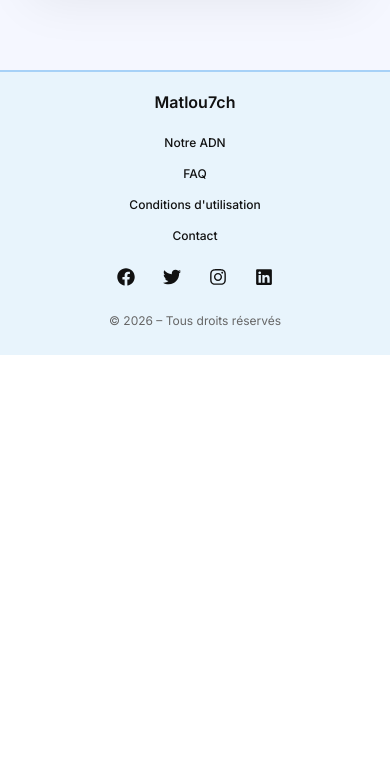
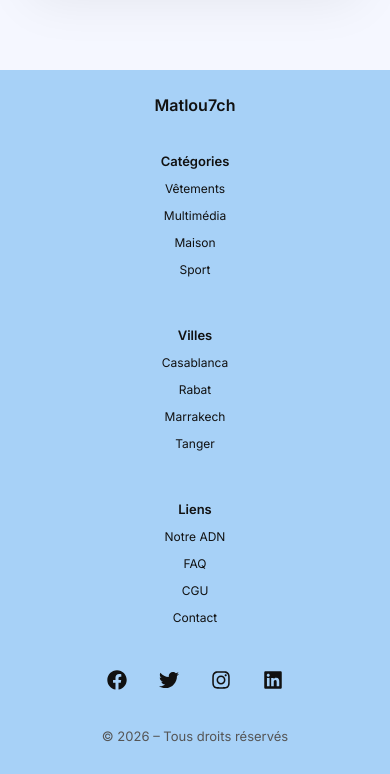
Before and after one commit to haytamnajim/matlou7ch-app, a React (Create React App) app: page /connexion in a window 390 px wide. Shown: the part 754-1528 px from the top of the page. Before the commit the page ends 1109 px from the top, so only its background shows below. Built offline with nearby package versions, Linux system fonts and the light colour scheme; no server answers.

Commit message:
feat: add responsive SimpleFooter component with navigation links and social icons

```diff
--- a/src/components/SimpleFooter.css
+++ b/src/components/SimpleFooter.css
@@ -1,12 +1,11 @@
 @import url('https://fonts.googleapis.com/css2?family=Inter:wght@400;500;600&display=swap');
 
 .simple-footer {
-  background-color: #e8f4fc;
+  background-color: #a7d1f7;
   color: #111;
   font-family: 'Inter', sans-serif;
-  padding: 25px 20px 20px;
+  padding: 30px 20px 25px;
   margin-top: auto;
-  border-top: 2px solid #a7d1f7;
 }
 
 .simple-footer-container {
@@ -15,11 +14,10 @@
   display: flex;
   flex-direction: column;
   align-items: center;
-  text-align: center;
-  gap: 15px;
+  gap: 25px;
 }
 
-/* Logo simplifié */
+/* Logo */
 .simple-footer-logo {
   margin-bottom: 5px;
 }
@@ -28,11 +26,11 @@
   text-decoration: none;
   display: flex;
   align-items: center;
-  gap: 8px;
+  gap: 10px;
 }
 
 .simple-footer-logo-text {
-  font-size: 18px;
+  font-size: 20px;
   font-weight: 600;
   color: #111;
   transition: color 0.3s ease;
@@ -42,20 +40,32 @@
   color: #3498db;
 }
 
-/* Liens principaux simplifiés */
+/* Sections en grille */
+.simple-footer-section {
+  width: 100%;
+}
+
+.simple-footer-title {
+  font-size: 14px;
+  font-weight: 600;
+  color: #111;
+  margin-bottom: 10px;
+  text-align: center;
+}
+
 .simple-footer-links {
   display: flex;
   flex-wrap: wrap;
   justify-content: center;
-  gap: 20px;
+  gap: 15px;
 }
 
 .simple-footer-link {
   color: #111;
   text-decoration: none;
   font-size: 13px;
-  font-weight: 500;
-  padding: 3px 8px;
+  font-weight: 400;
+  padding: 2px 6px;
   transition: color 0.3s ease;
 }
 
@@ -67,13 +77,13 @@
 .simple-footer-social {
   display: flex;
   justify-content: center;
-  gap: 18px;
+  gap: 20px;
 }
 
 .simple-social-icon {
-  width: 32px;
-  height: 32px;
-  font-size: 18px;
+  width: 36px;
+  height: 36px;
+  font-size: 20px;
   display: flex;
   align-items: center;
   justify-content: center;
@@ -84,38 +94,61 @@
 
 .simple-social-icon:hover {
   color: #3498db;
-  transform: translateY(-2px);
+  transform: translateY(-3px);
 }
 
 /* Copyright */
 .simple-footer-copyright {
-  font-size: 12px;
+  font-size: 13px;
   font-weight: 400;
-  color: #666;
-  margin-top: 5px;
+  color: #555;
+  margin-top: 10px;
+  text-align: center;
 }
 
 /* Responsive */
-@media (max-width: 600px) {
+@media (max-width: 768px) {
   .simple-footer {
-    padding: 20px 15px 15px;
+    padding: 25px 15px 20px;
+  }
+
+  .simple-footer-container {
+    gap: 20px;
+  }
+
+  .simple-footer-section {
+    margin-bottom: 15px;
   }
 
   .simple-footer-links {
-    flex-direction: column;
-    align-items: center;
-    gap: 10px;
+    gap: 12px;
   }
 
   .simple-footer-social {
-    gap: 14px;
+    gap: 16px;
   }
 
   .simple-footer-logo-text {
-    font-size: 16px;
+    font-size: 18px;
+  }
+
+  .simple-footer-title {
+    font-size: 13px;
   }
 
   .simple-footer-link {
     font-size: 12px;
   }
 }
+
+@media (max-width: 480px) {
+  .simple-footer-links {
+    flex-direction: column;
+    align-items: center;
+    gap: 8px;
+  }
+
+  .simple-footer-logo-text {
+    font-size: 16px;
+  }
+}
--- a/src/components/SimpleFooter.jsx
+++ b/src/components/SimpleFooter.jsx
@@ -9,19 +9,44 @@ function SimpleFooter() {
   return (
     <footer className="simple-footer">
       <div className="simple-footer-container">
-        {/* Logo simplifié */}
+        {/* Logo */}
         <div className="simple-footer-logo">
           <Link to="/" className="simple-footer-logo-link">
             <span className="simple-footer-logo-text">Matlou7ch</span>
           </Link>
         </div>
 
-        {/* Liens principaux simplifiés */}
-        <div className="simple-footer-links">
-          <Link to="/notre-adn" className="simple-footer-link">Notre ADN</Link>
-          <Link to="/faq" className="simple-footer-link">FAQ</Link>
-          <Link to="/cgu" className="simple-footer-link">Conditions d'utilisation</Link>
-          <Link to="/contact" className="simple-footer-link">Contact</Link>
+        {/* Catégories simplifiées */}
+        <div className="simple-footer-section">
+          <h3 className="simple-footer-title">Catégories</h3>
+          <div className="simple-footer-links">
+            <Link to="/catalogue?category=vetements" className="simple-footer-link">Vêtements</Link>
+            <Link to="/catalogue?category=multimedia" className="simple-footer-link">Multimédia</Link>
+            <Link to="/catalogue?category=maison" className="simple-footer-link">Maison</Link>
+            <Link to="/catalogue?category=sport" className="simple-footer-link">Sport</Link>
+          </div>
+        </div>
+
+        {/* Villes simplifiées */}
+        <div className="simple-footer-section">
+          <h3 className="simple-footer-title">Villes</h3>
+          <div className="simple-footer-links">
+            <Link to="/catalogue?location=Casablanca" className="simple-footer-link">Casablanca</Link>
+            <Link to="/catalogue?location=Rabat" className="simple-footer-link">Rabat</Link>
+            <Link to="/catalogue?location=Marrakech" className="simple-footer-link">Marrakech</Link>
+            <Link to="/catalogue?location=Tanger" className="simple-footer-link">Tanger</Link>
+          </div>
+        </div>
+
+        {/* Liens utiles */}
+        <div className="simple-footer-section">
+          <h3 className="simple-footer-title">Liens</h3>
+          <div className="simple-footer-links">
+            <Link to="/notre-adn" className="simple-footer-link">Notre ADN</Link>
+            <Link to="/faq" className="simple-footer-link">FAQ</Link>
+            <Link to="/cgu" className="simple-footer-link">CGU</Link>
+            <Link to="/contact" className="simple-footer-link">Contact</Link>
+          </div>
         </div>
 
         {/* Réseaux sociaux */}
```
